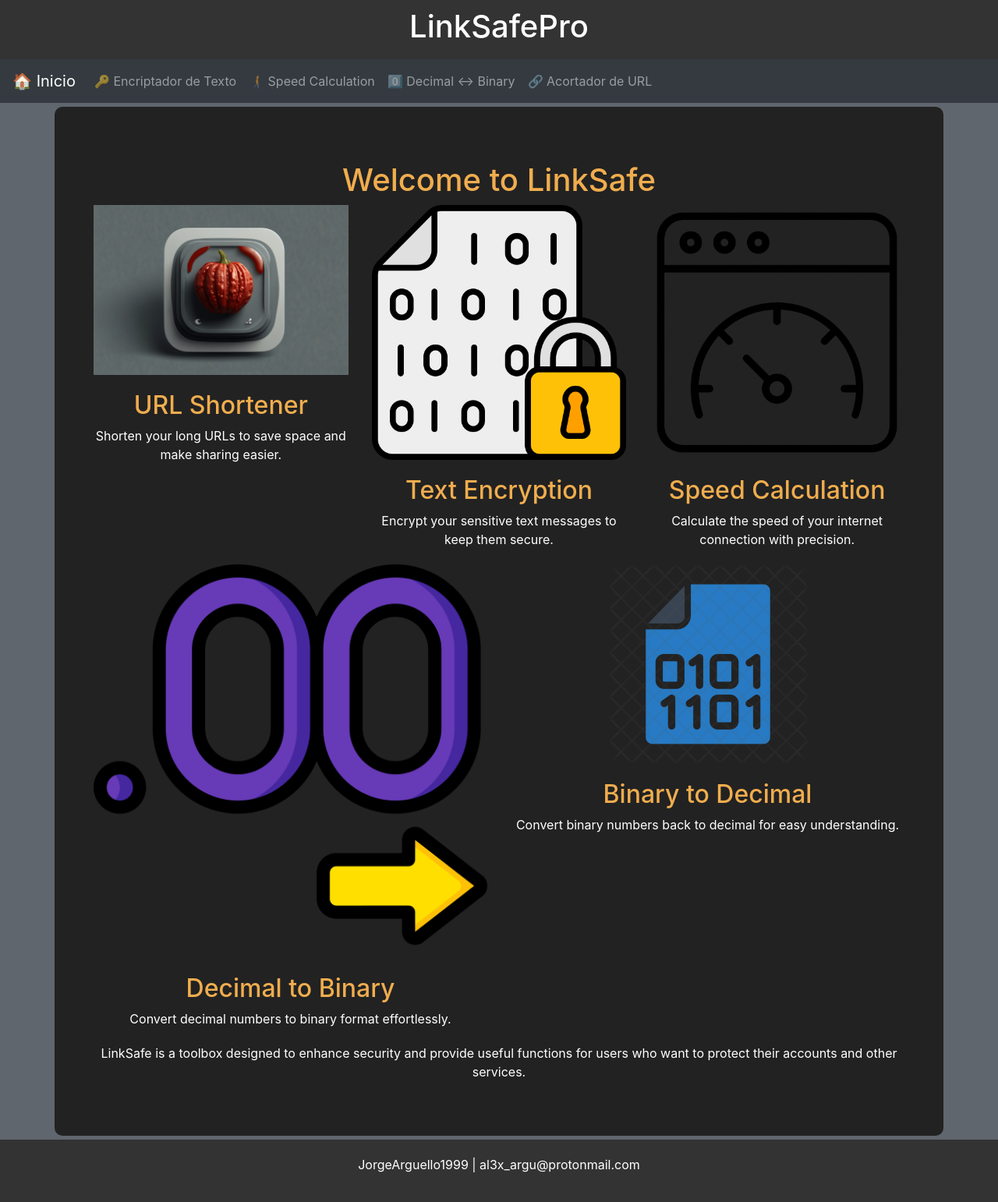
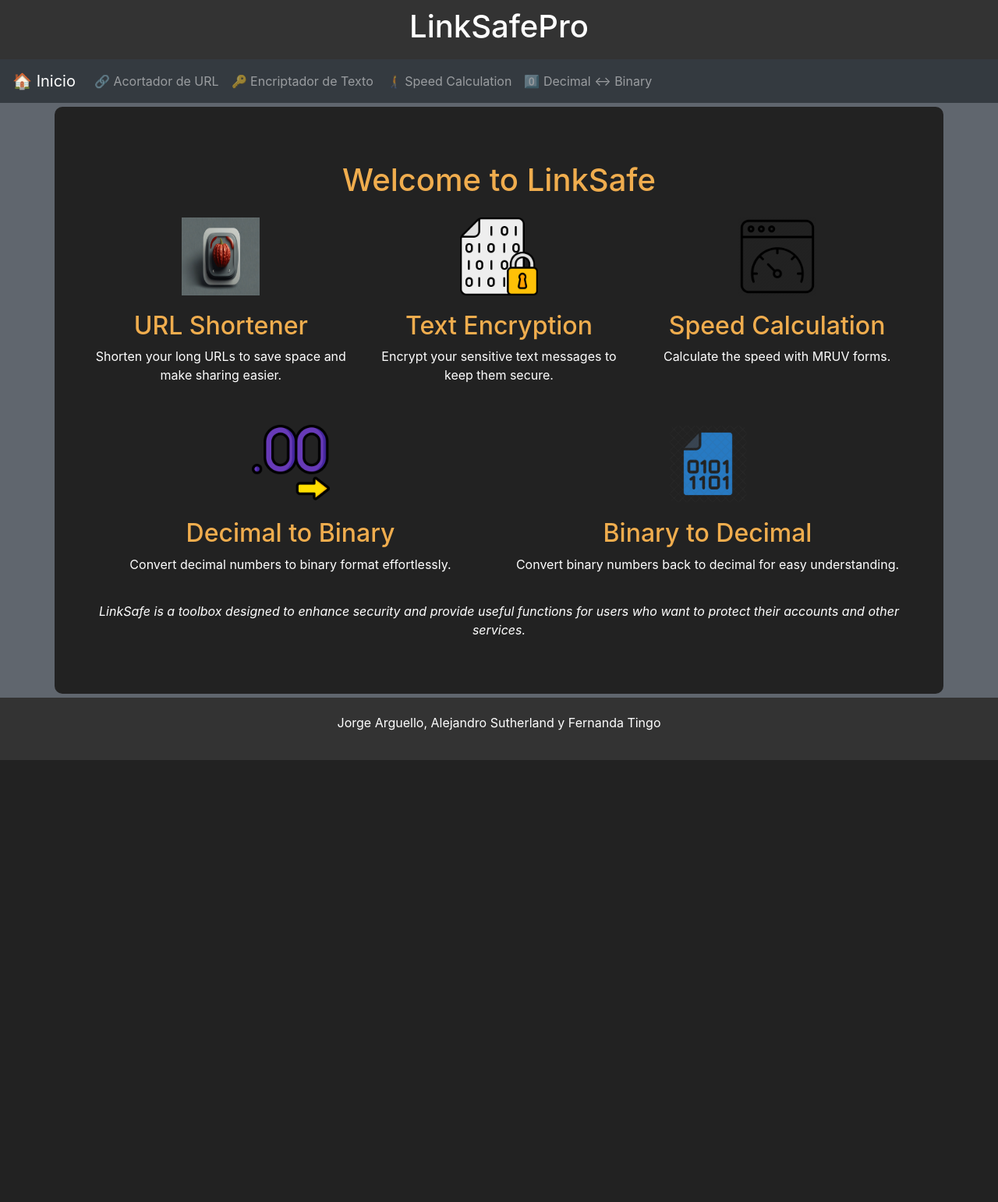
Before and after one commit to JorgeArguello1999/LinkSafePro, a Django app: page / in a window 1280 px wide. Shown: the whole page at 78% size. After the commit the page ends 975 px from the top, so only its background shows below. Run offline with Django 5.2, Linux system fonts and the light colour scheme; some libraries are stand-ins or nearby versions.

Commit message:
feat: Home modified

```diff
--- a/home/templates/base.html
+++ b/home/templates/base.html
@@ -59,6 +59,9 @@
         <div class="collapse navbar-collapse" id="navbarNav">
             <ul class="navbar-nav">
                 <li class="nav-item">
+                    <a class="nav-link" href="#">🔗 Acortador de URL</a>
+                </li>
+                <li class="nav-item">
                     <a class="nav-link" href="">🔑 Encriptador de Texto</a>
                 </li>
                 <li class="nav-item">
@@ -66,9 +69,6 @@
                 </li>
                 <li class="nav-item">
                     <a class="nav-link" href="#">0️⃣ Decimal <-> Binary</a>
-                </li>
-                <li class="nav-item">
-                    <a class="nav-link" href="#">🔗 Acortador de URL</a>
                 </li>
             </ul>
         </div>
@@ -82,7 +82,7 @@
 
     <!-- Footer -->
     <footer>
-        <p>JorgeArguello1999 | al3x_argu@protonmail.com</p>
+        <p>Jorge Arguello, Alejandro Sutherland y Fernanda Tingo</p>
     </footer>
 
     <!-- Bootstrap JS y dependencias -->
--- a/home/templates/home.html
+++ b/home/templates/home.html
@@ -3,6 +3,23 @@
 
 {% block content %}
 <h1>Welcome to LinkSafe</h1>
+
+<style>
+    .img-fluid{
+        width: 100px;
+        height: 100px;
+    }
+
+    .col-md-4{
+        padding-bottom: 1em;
+        padding-top: 1em;
+    }
+    .col-md-6 {
+        padding-top: 1em;
+        padding-bottom: 1em;
+    }
+</style>
+
 <div class="row">
     <div class="col-md-4">
         <img src="{% static 'url_shortener.jpg' %}" alt="URL Shortener" class="img-fluid" height="100">
@@ -17,9 +34,9 @@
     </div>
 
     <div class="col-md-4">
-        <img src="{% static 'speed_calculation.png' %}" alt="Speed Calculation" class="img-fluid" height="100">
+        <img src="{% static 'speed_calculation.png' %}" alt="Speed Calculation" class="img-fluid" height="100px">
         <h2>Speed Calculation</h2>
-        <p>Calculate the speed of your internet connection with precision.</p>
+        <p>Calculate the speed with MRUV forms.</p>
     </div>
 </div>
 
@@ -36,6 +53,7 @@
         <p>Convert binary numbers back to decimal for easy understanding.</p>
     </div>
 </div>
-<p>LinkSafe is a toolbox designed to enhance security and provide useful functions for users who want to protect their accounts and other services.</p>
+
+<p><i>LinkSafe is a toolbox designed to enhance security and provide useful functions for users who want to protect their accounts and other services.</i></p>
 
 {% endblock %}
```
